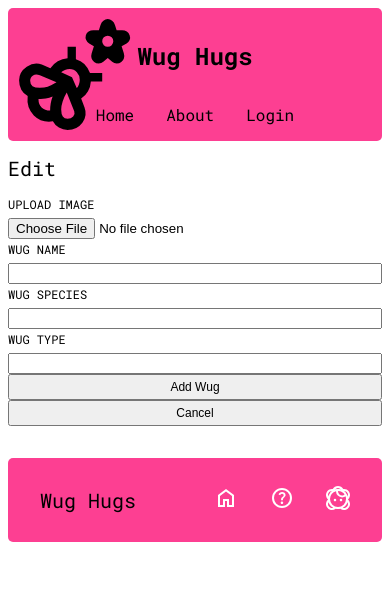
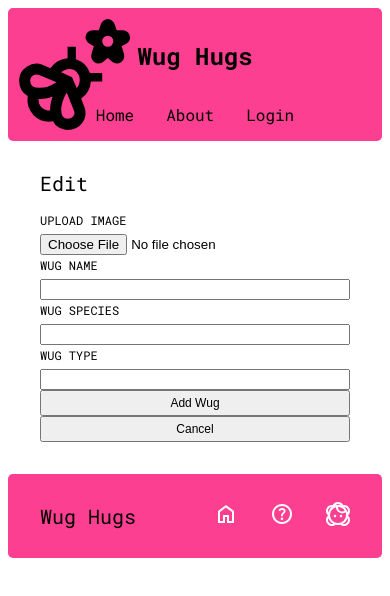
Before and after one commit to spaco22/wughugs-client, a React (Vite) app: page /wugs/1/edit in a window 390 px wide. Shown: the top 596 px of the page. Built offline with nearby package versions, Linux system fonts and the light colour scheme; no server answers.

Commit message:
edit style for responsiveness

```diff
--- a/src/Pages/EditWug/EditWug.scss
+++ b/src/Pages/EditWug/EditWug.scss
@@ -2,3 +2,15 @@
 @use "../../styles/partials/global" as *;
 @use "../../styles/partials/mixins" as *;
 @use "../../styles/partials/variables" as *;
+
+.edit-wug {
+    margin: 2rem;
+
+    @include tablet {
+        margin: 2rem 4rem;
+    }
+
+    @include desktop {
+        margin: 2rem 8rem;
+    }
+}
```
